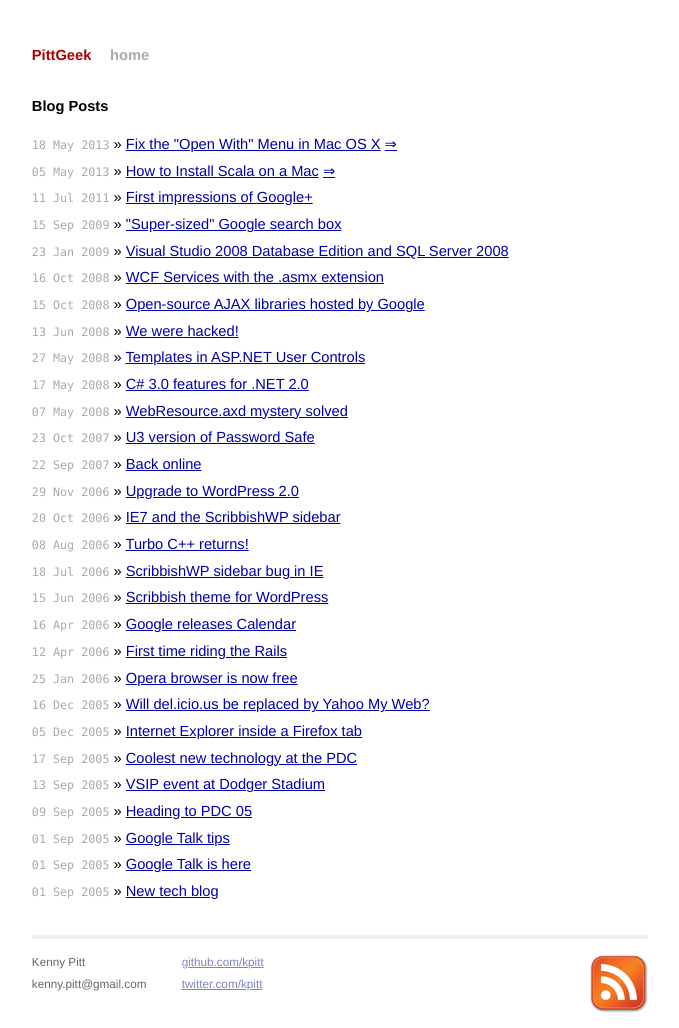
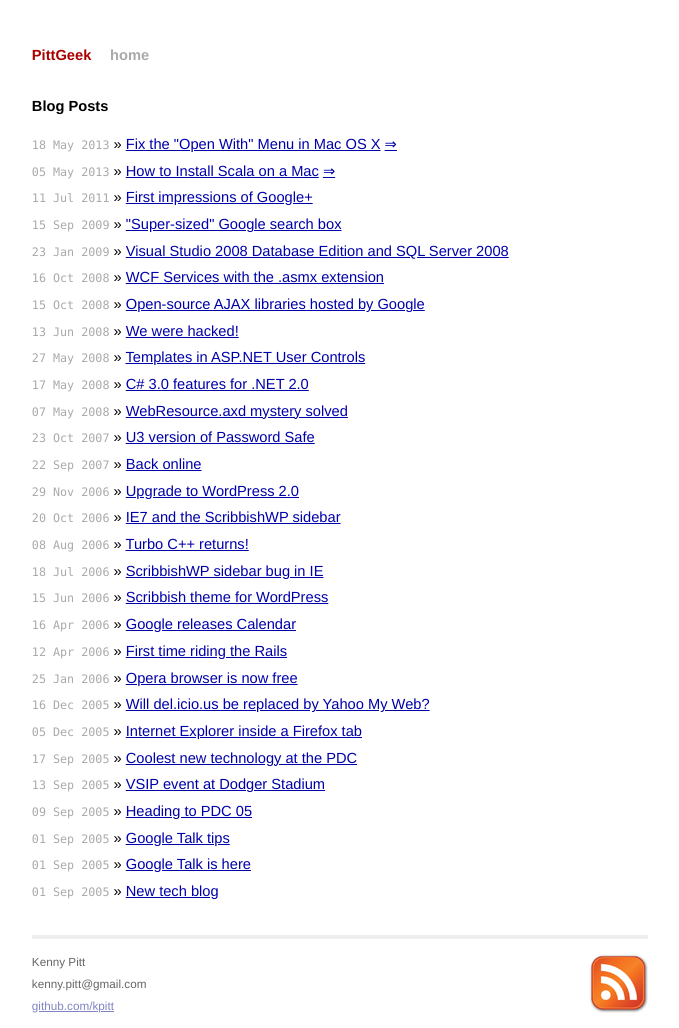
Before and after one commit to kpitt/kpitt.github.com, a Jekyll site: the page built from index.html, in a window 1280 px wide. Shown: the whole page, without its empty margins (300-979 px from the left). Built offline with Jekyll 4.4.1, drawn with Linux system fonts in a browser that asks for light colours; Markdown is read by kramdown in place of the engine named in the settings.

Commit message:
Remove Twitter link from footer.

```diff
--- a/_layouts/default.html
+++ b/_layouts/default.html
@@ -26,13 +26,8 @@
     <div class="contact">
       <p>
         Kenny Pitt<br />
-        kenny.pitt@gmail.com
-      </p>
-    </div>
-    <div class="contact">
-      <p>
-        <a href="http://github.com/kpitt/">github.com/kpitt</a><br />
-        <a href="http://twitter.com/kpitt/">twitter.com/kpitt</a>
+        kenny.pitt@gmail.com<br />
+        <a href="http://github.com/kpitt/">github.com/kpitt</a>
       </p>
     </div>
     <div class="rss">
```
